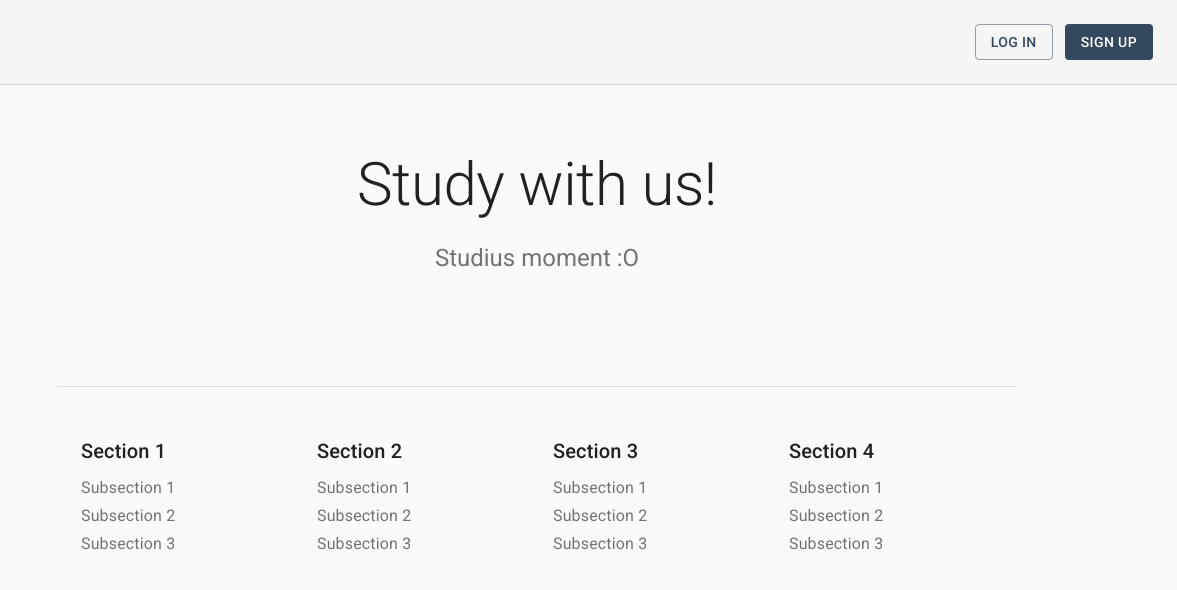
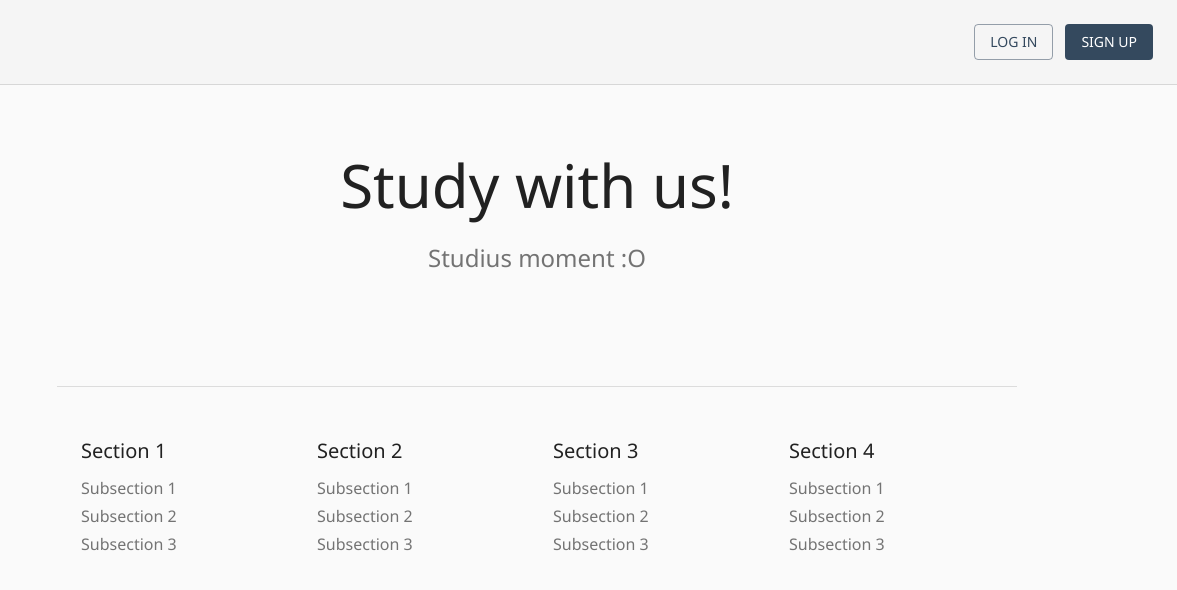
Before and after one commit to petermonky/studius, a React app in the folder client/: page / in a window 1280 px wide. Shown: the full height of the page, 103-1280 px from the left. Built offline with nearby package versions, Linux system fonts and the light colour scheme; no server answers.

Commit message:
Changed default font to Noto Sans

```diff
--- a/client/public/index.html
+++ b/client/public/index.html
@@ -2,12 +2,14 @@
 <html lang="en">
   <head>
     <meta charset="utf-8" />
-    <link
-      rel="icon" href="https://i.ibb.co/XV2c1d6/logo.png"
-    />
+    <link rel="icon" href="https://i.ibb.co/XV2c1d6/logo.png" />
     <link
       rel="stylesheet"
       href="https://fonts.googleapis.com/css?family=Roboto:300,400,500,700&display=swap"
+    />
+    <link
+      href="https://fonts.googleapis.com/css2?family=Noto+Sans&display=swap"
+      rel="stylesheet"
     />
     <link
       rel="stylesheet"
--- a/client/src/index/App.js
+++ b/client/src/index/App.js
@@ -20,6 +20,9 @@ import Loading from "./shared/Loading";
 import Main from "./App/Main";
 
 const theme = createMuiTheme({
+  typography: {
+    fontFamily: ["Noto Sans", "Roboto"].join(","),
+  },
   palette: {
     primary: {
       main: "#34495E",
```
